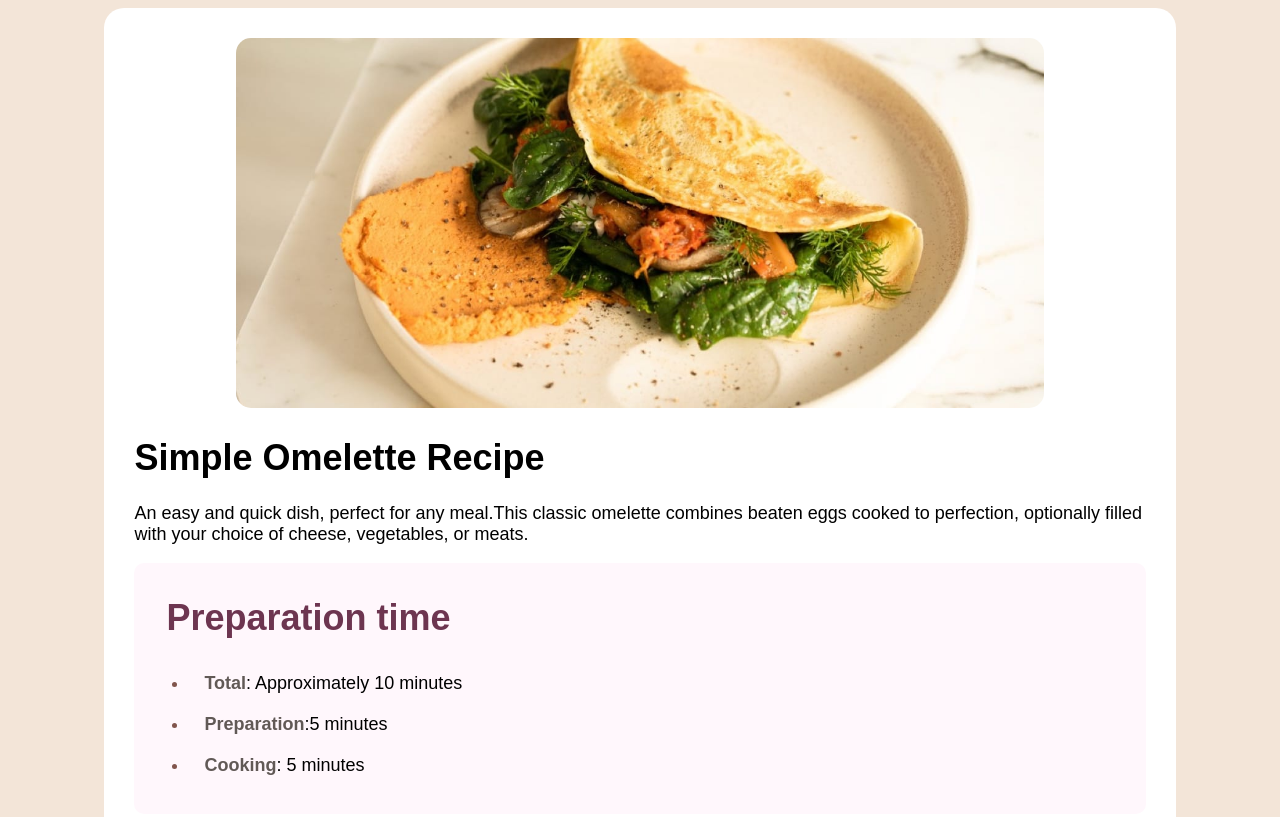
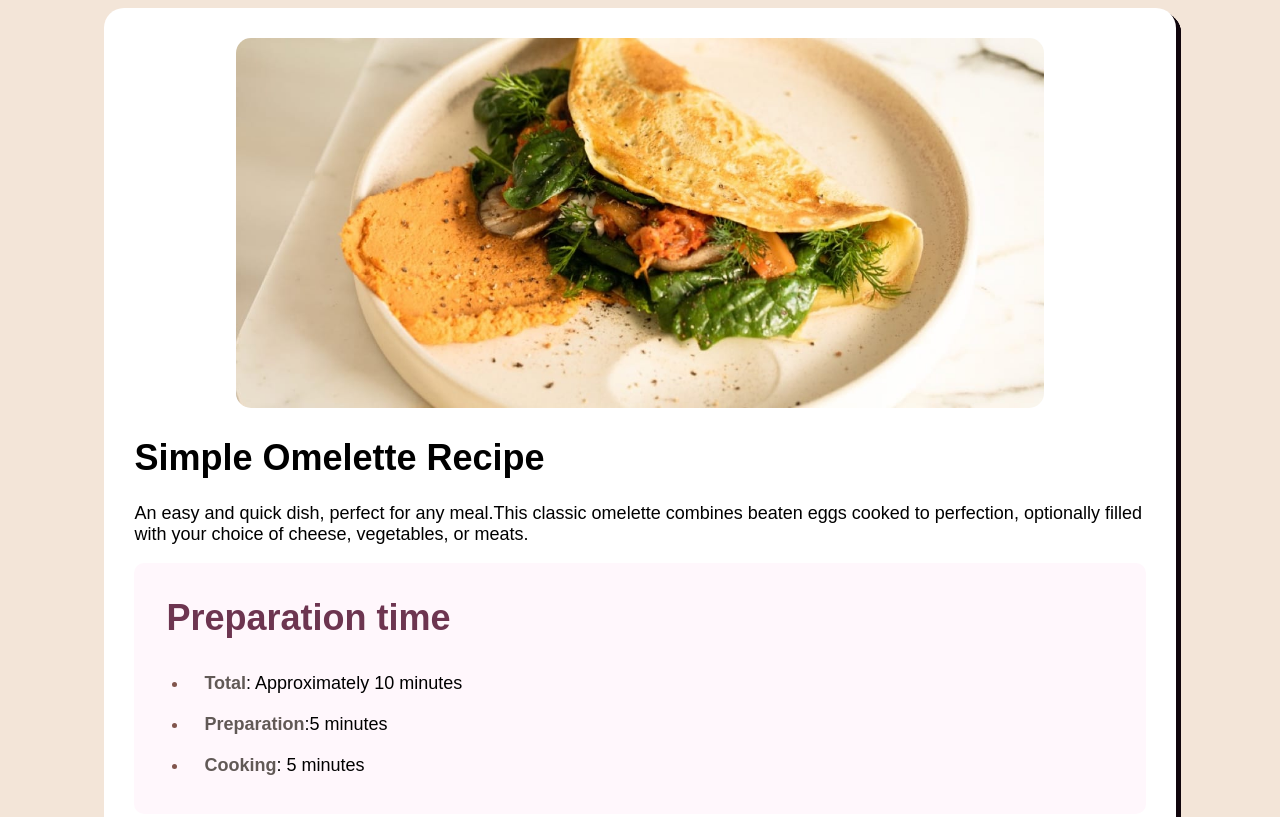
Before and after one commit to vanhhn/recipe-page-main, a plain HTML site: page index.html in a window 1280 px wide. Shown: the top 817 px of the page. Drawn offline with Linux system fonts and the light colour scheme.

Commit message:
Update style.css

```diff
--- a/style.css
+++ b/style.css
@@ -11,6 +11,7 @@ body{
   background-color: white;
   padding: 30px 30px;
   font-size: 18px;
+   box-shadow: rgba(16, 5, 12, 0.836) 5px 5px, rgba(16, 5, 12, 0.836) 5px 5px, rgba(16, 5, 12, 0.836) 5px 5px, rgba(16, 5, 12, 0.836) 3px 3px, rgba(16, 5, 12, 0.836) 5px 5px;
 }
 .inner-img{
   text-align: center;
```
